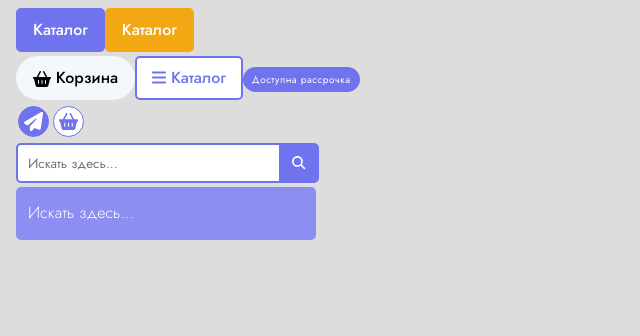
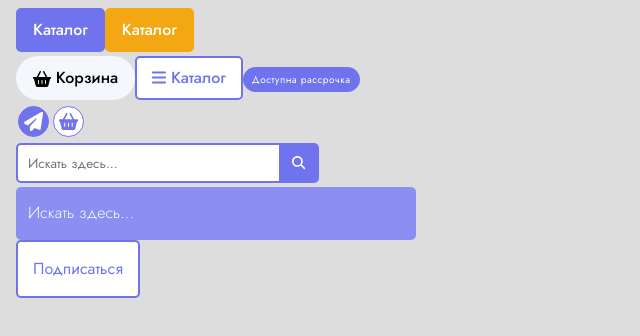
Before and after one commit to vorobeva-elizaveta/kugoo, a Vue app in the folder client/: page /login in a window 1280 px wide. Shown: the top 336 px of the page, without its empty margins (0-640 px from the left). Built offline with nearby package versions, Linux system fonts and the light colour scheme.

Commit message:
Второй коммит+

```diff
--- a/client/src/pages/authorization/LoginPage.vue
+++ b/client/src/pages/authorization/LoginPage.vue
@@ -32,6 +32,7 @@ const clickOnButton = () => {
     <div id="test2"><base-search-field/></div>
     <div id="test3">
       <base-search-field type="secondary"/>
+      <base-button color="primary" size="big" :outlined="true" id="test1">Подписаться</base-button>
     </div>
 
   </div>
@@ -50,7 +51,7 @@ const clickOnButton = () => {
 }
 
 #test3{
-  width: 300px;
+  width: 400px;
 }
 div{
   margin: 4px;
```
